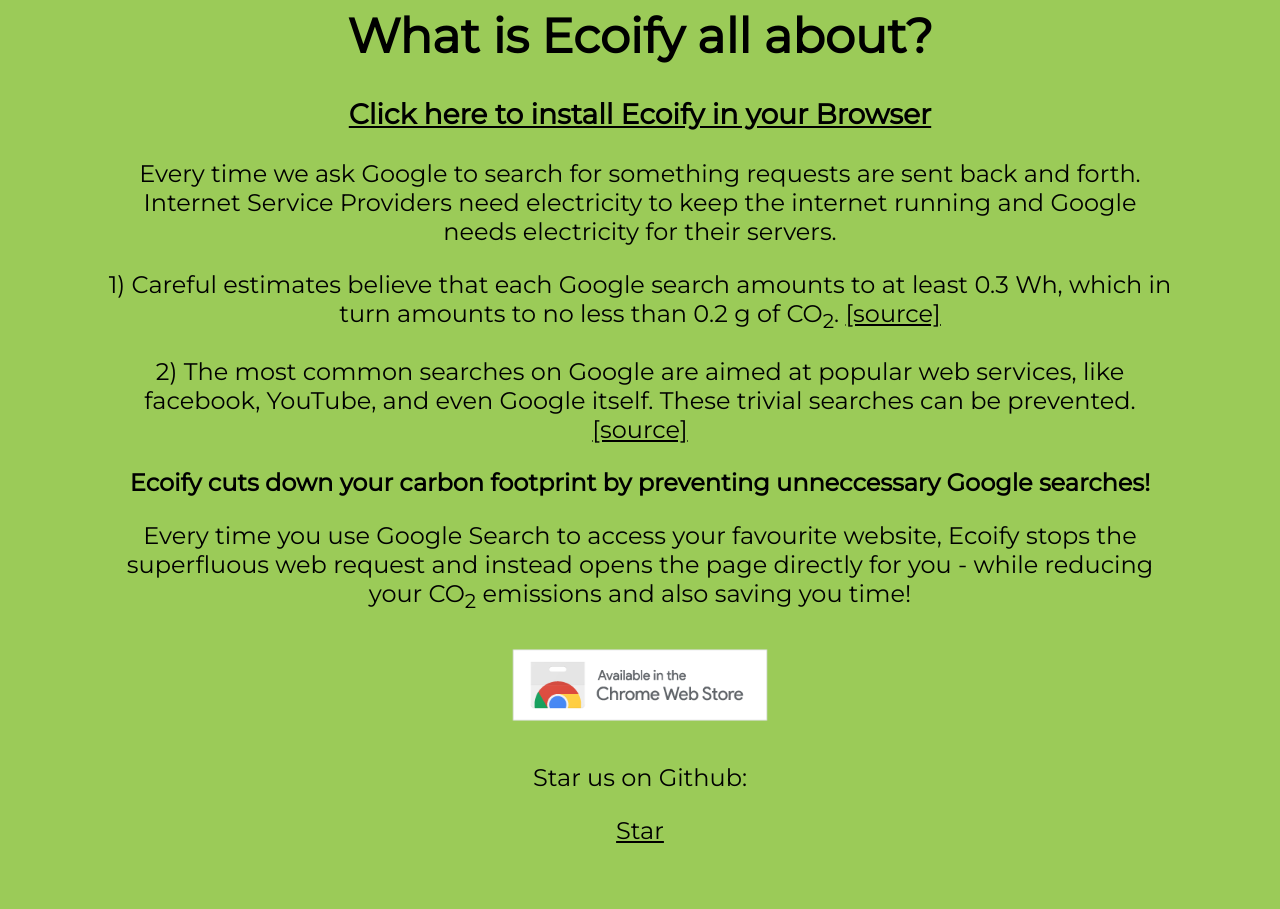
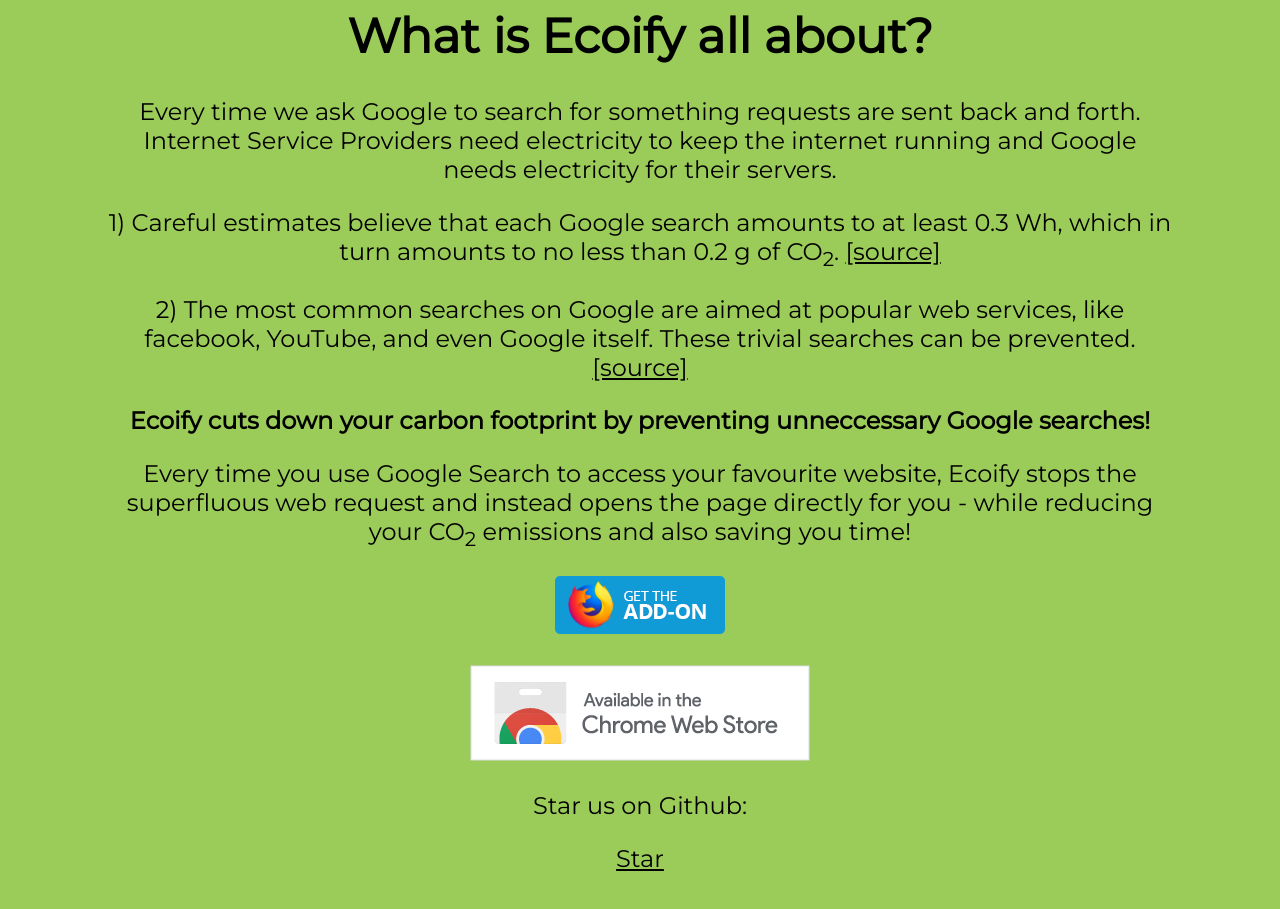
Before and after one commit to ecoify/ecoify.github.io, a plain HTML site: page index.html in a window 1280 px wide. Shown: the part 303-1212 px from the top of the page. Drawn offline with Linux system fonts and the light colour scheme; no server answers.

Commit message:
Add firefox badge and remove outdated chrome installation api

```diff
--- a/index.html
+++ b/index.html
@@ -6,7 +6,6 @@
   <link rel="shortcut icon" type="image/png" href="icon48.png">
   <link rel="stylesheet" type="text/css" href="./info.css">
   <link href="https://fonts.googleapis.com/css?family=Montserrat" rel="stylesheet">
-  <link rel="chrome-webstore-item" href="https://chrome.google.com/webstore/detail/kamhpehhdnbccfopoemjkpahemojkiap">
   <script async defer src="https://buttons.github.io/buttons.js"></script>
 </head>
 
@@ -35,13 +34,12 @@
       xhr.onload = function () {
         const carbon = JSON.parse(xhr.responseText).sum;
         if (xhr.readyState === 4 && xhr.status === 200) {
-          carbon_grams.innerHTML = 'All Ecoify users saved: ' + countToCarbon(carbon) + ' of CO<sub>2</sub>'
+          carbon_grams.innerHTML = 'All Ecoify users saved ' + countToCarbon(carbon) + ' of CO<sub>2</sub> up until now!'
         }
       }
       xhr.send();
     </script>
     <h1>What is Ecoify all about?</h1>
-    <h3><a href="https://chrome.google.com/webstore/detail/ecoify-extension/kamhpehhdnbccfopoemjkpahemojkiap">Click here to install Ecoify in your Browser</a></h3>
     <p>
       Every time we ask Google to search for something requests are sent back and forth.
       Internet Service Providers need electricity to keep the internet
@@ -68,7 +66,14 @@
       also saving you time!
     </p>
     <p>
-        <img id="install-button" onclick="chrome.webstore.install()" style="cursor: pointer;" src='./chrome_webstore_badge.png' class="install" >
+      <a href="https://addons.mozilla.org/en-US/firefox/addon/ecoify-extension/" target="_blank">
+        <img src="./firefox_store_badge.png">
+        </a>
+    </p>
+    <p>
+      <a href="https://chrome.google.com/webstore/detail/ecoify-extension/kamhpehhdnbccfopoemjkpahemojkiap" target="_blank">
+        <img src="./chrome_webstore_badge.png">
+        </a>
     </p>
     <p>
       Star us on Github:
```
Also changed, not shown: firefox_store_badge.png (added).
